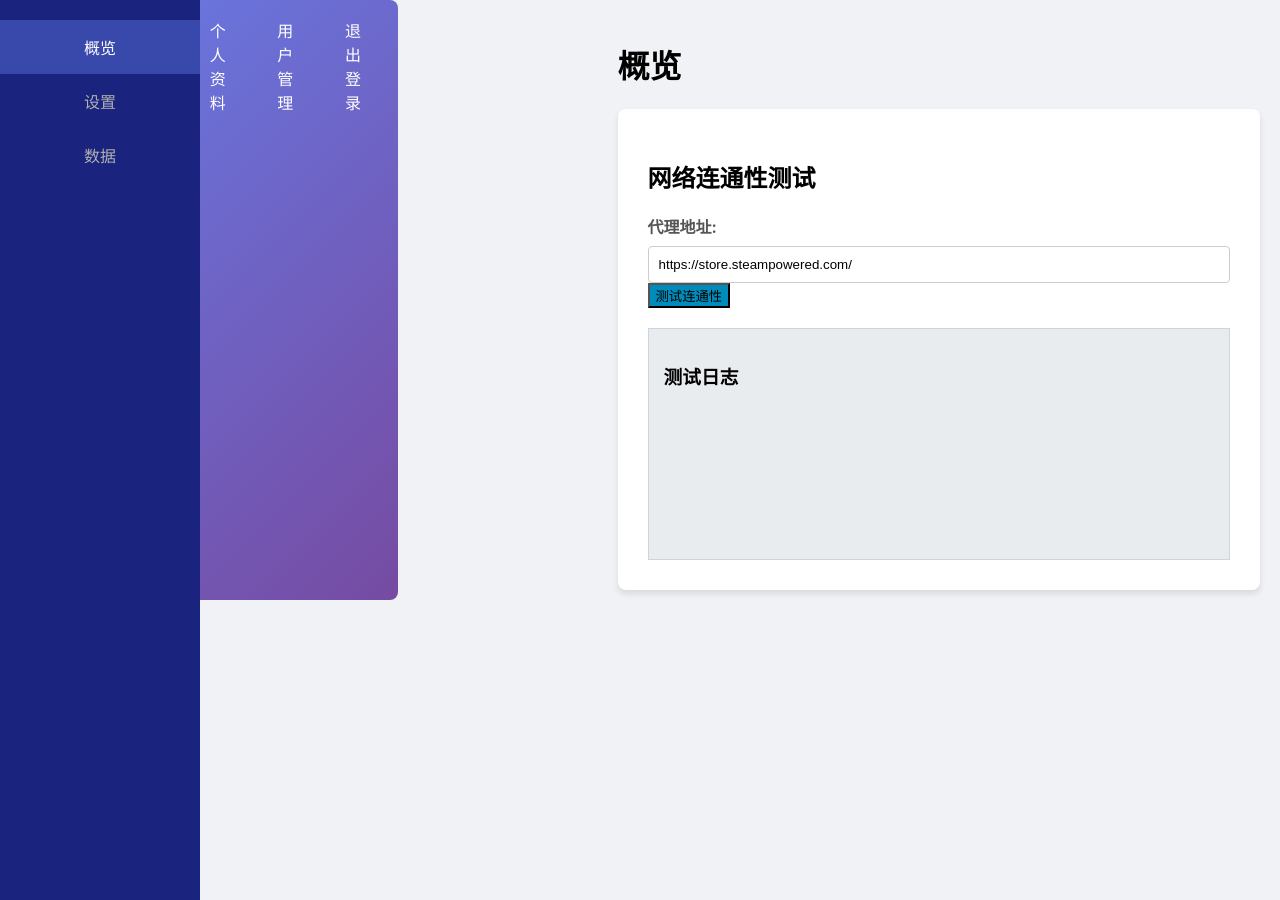
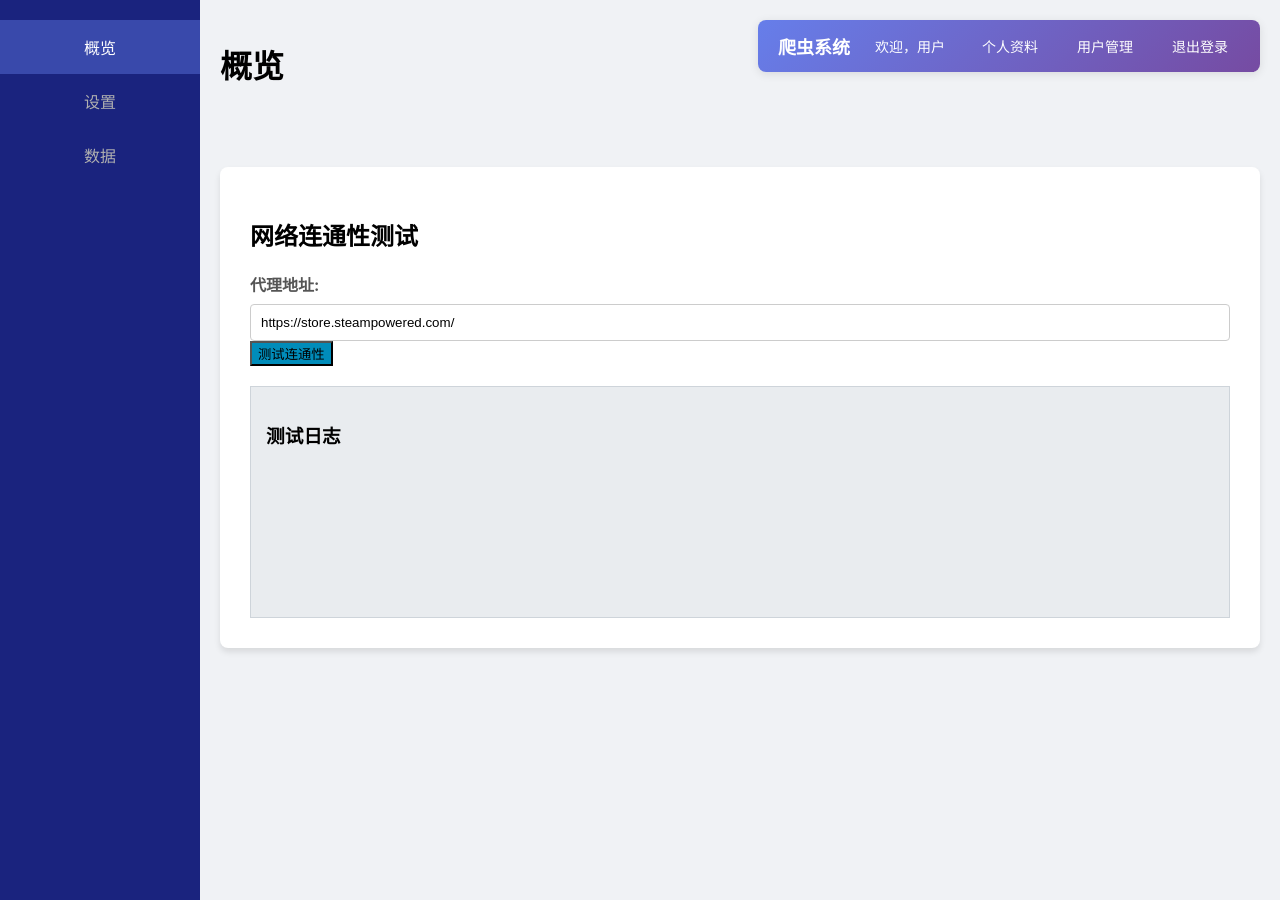
Before and after one commit to Mitcink/steam_market, a Flask app: page / in a window 1280 px wide. Run offline with Flask 3, Linux system fonts and the light colour scheme; the visitor is signed in with stand-in values (Sample User, id 1); data that the repository does not hold is empty.

Commit message:
修复导航栏

```diff
--- a/templates/index.html
+++ b/templates/index.html
@@ -50,6 +50,7 @@
             width: calc(100% - 200px);
             padding: 20px;
             box-sizing: border-box;
+            position: relative;
         }
         .page {
             display: none;
@@ -57,44 +58,50 @@
         .page.active {
             display: block;
         }
-                .navbar {
+        /* 修改后的导航栏样式 - 放到右上角 */
+        .navbar {
+            position: fixed;
+            top: 20px;
+            right: 20px;
             background: linear-gradient(135deg, #667eea 0%, #764ba2 100%);
-            padding: 10px 0;
-            margin-bottom: 30px;
+            padding: 10px 20px;
             border-radius: 8px;
+            z-index: 1000;
+            box-shadow: 0 2px 10px rgba(0, 0, 0, 0.1);
         }
         .nav-container {
-            max-width: 1200px;
-            margin: 0 auto;
             display: flex;
-            justify-content: space-between;
             align-items: center;
-            padding: 0 20px;
+            gap: 15px;
         }
         .nav-brand {
             color: white;
-            font-size: 24px;
+            font-size: 18px;
             font-weight: bold;
             text-decoration: none;
+            margin-right: 10px;
         }
         .nav-menu {
             display: flex;
-            gap: 20px;
+            gap: 15px;
             align-items: center;
         }
         .nav-item {
             color: white;
             text-decoration: none;
-            padding: 8px 15px;
-            border-radius: 5px;
+            padding: 6px 12px;
+            border-radius: 4px;
             transition: background-color 0.3s;
+            font-size: 14px;
+            cursor: pointer;
         }
         .nav-item:hover {
-            background-color: rgba(255,255,255,0.1);
+            background-color: rgba(255,255,255,0.2);
         }
         .user-info {
             color: white;
-            margin-right: 15px;
+            font-size: 14px;
+            margin-right: 10px;
         }
         .container {
             background-color: #ffffff;
@@ -102,6 +109,7 @@
             box-shadow: 0 4px 6px rgba(0, 0, 0, 0.1);
             padding: 30px;
             margin-bottom: 20px;
+            margin-top: 80px; /* 为固定导航栏留出空间 */
         }
         .form-group {
             margin-bottom: 20px;
@@ -249,23 +257,41 @@
             color: #555;
             font-size: 14px;
         }
+
+        /* 响应式设计 */
+        @media (max-width: 768px) {
+            .navbar {
+                position: static;
+                top: auto;
+                right: auto;
+                margin-bottom: 20px;
+            }
+            .container {
+                margin-top: 20px;
+            }
+            .nav-container {
+                flex-direction: column;
+                gap: 10px;
+            }
+            .nav-menu {
+                flex-direction: column;
+                gap: 8px;
+            }
+        }
     </style>
 </head>
 <body>
 
+    <!-- 修改后的导航栏 - 现在在右上角 -->
     <div class="navbar">
         <div class="nav-container">
-            <a href="{{ url_for('index') }}" class="nav-brand">爬虫控制系统</a>
-            <!-- 将你提供的代码块粘贴在这里，替换下面这个注释 -->
+            <a href="/" class="nav-brand">爬虫系统</a>
             <div class="nav-menu">
-                <span class="user-info">欢迎，{{ username }}</span>
-                <a href="{{ url_for('profile') }}" class="nav-item">个人资料</a>
-                {% if is_admin %}
-                <a href="{{ url_for('admin_users') }}" class="nav-item">用户管理</a>
-                {% endif %}
-                <a href="{{ url_for('logout') }}" class="nav-item">退出登录</a>
+                <span class="user-info">欢迎，用户</span>
+                <a href="/profile" class="nav-item">个人资料</a>
+                <a href="/admin" class="nav-item">用户管理</a>
+                <a href="#" class="nav-item" onclick="logout()">退出登录</a>
             </div>
-            <!-- 代码粘贴结束 -->
         </div>
     </div>
 
@@ -407,6 +433,7 @@
         checkCrawlerStatus();
         statusInterval = setInterval(checkCrawlerStatus, 5000);
     });
+
     document.querySelectorAll('.sidebar a').forEach(link => {
         link.addEventListener('click', (e) => {
             e.preventDefault();
@@ -435,6 +462,30 @@
             }
         });
     });
+
+    // 添加登出函数
+    function logout() {
+        if (confirm('确定要退出登录吗？')) {
+            // 这里可以调用后端API或直接跳转
+            fetch('/api/logout', {
+                method: 'POST',
+                headers: {
+                    'Content-Type': 'application/json',
+                }
+            }).then(response => {
+                if (response.ok) {
+                    window.location.href = '/login';
+                } else {
+                    // 如果API调用失败，直接跳转到登录页
+                    window.location.href = '/login';
+                }
+            }).catch(error => {
+                console.error('Logout error:', error);
+                // 即使出错也跳转到登录页
+                window.location.href = '/login';
+            });
+        }
+    }
 
     function sortData(key, direction) {
         allData.sort((a, b) => {
```
